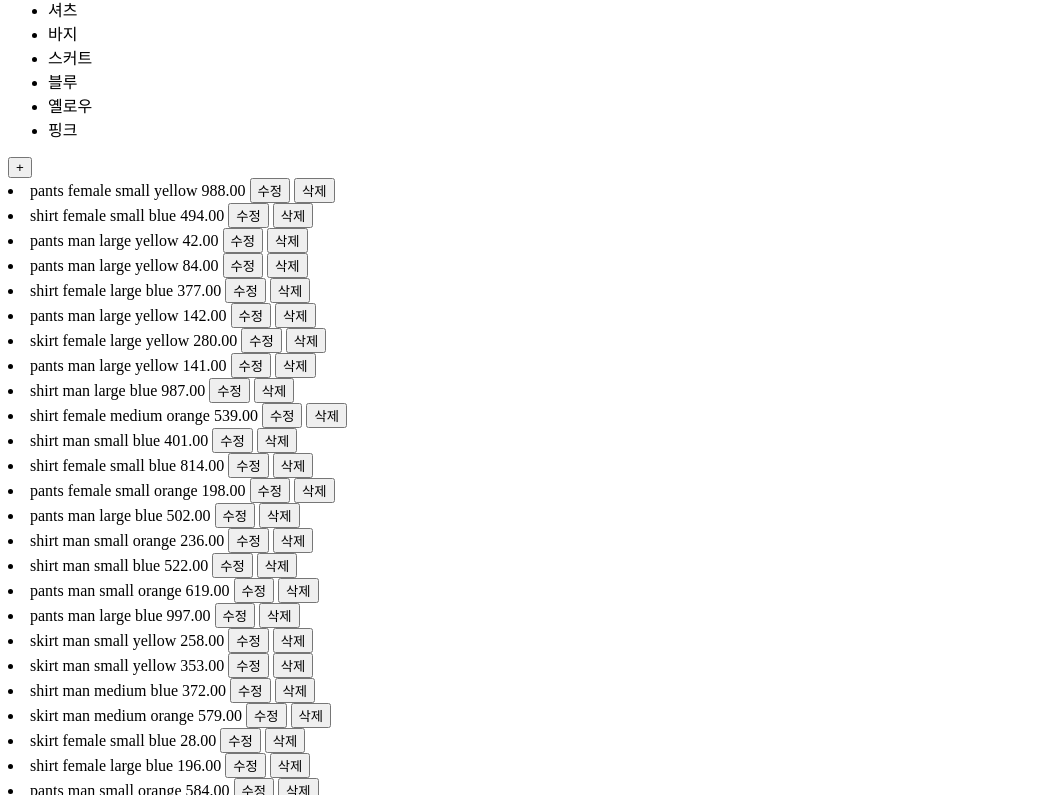
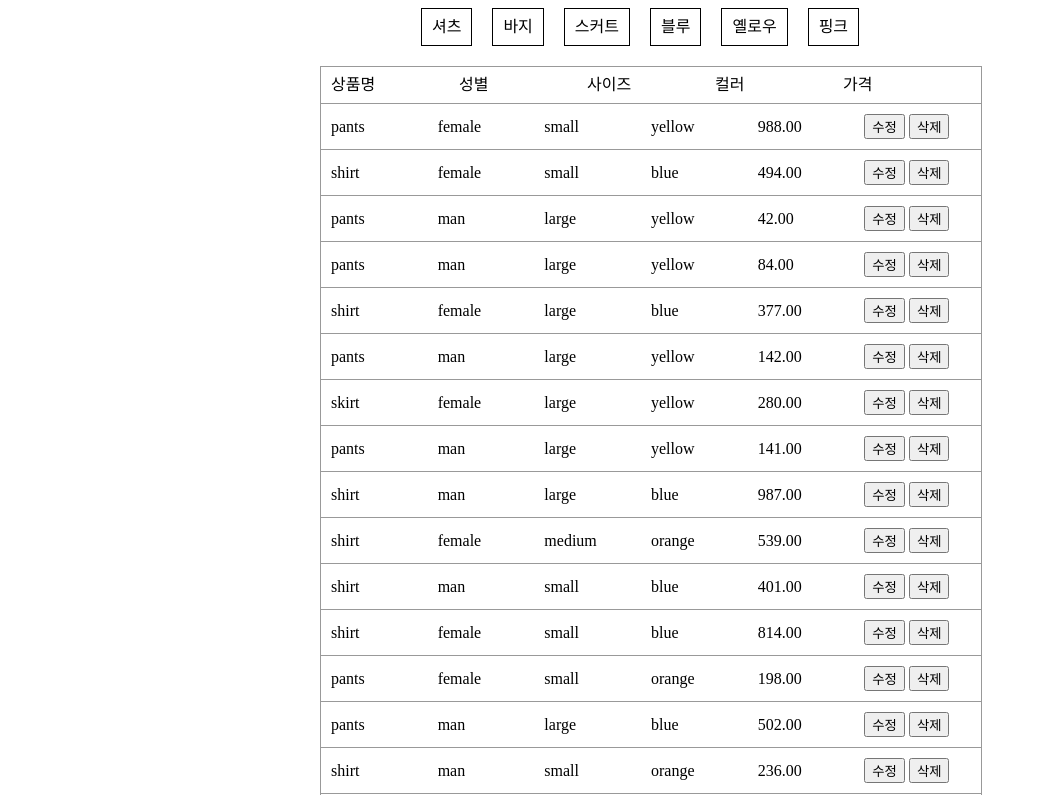
Before and after one commit to fe-javascript-study/mini-shop, a website built with Parcel: page index.html in a window 1280 px wide. Shown: the part 92-887 px from the top of the page, without its empty margins (0-1037 px from the left). Built offline with nearby package versions, Linux system fonts and the light colour scheme; data requests are answered from the project's data file.

Commit message:
add : 스타일 수정

```diff
--- a/index.html
+++ b/index.html
@@ -3,11 +3,12 @@
 <head>
     <meta charset="UTF-8" />
     <title>테스트</title>
+    <link href="./style.css" rel="stylesheet"/>
 </head>
 <body>
     <div class="shop--wrap">
         <div class="shop--header">
-            <h1>미니게임</h1>
+            <h1 class="shop--title">미니게임</h1>
             <ul>
                 <li>셔츠</li>
                 <li>바지</li>
@@ -18,7 +19,7 @@
             </ul>
             <button class="btn--add">+</button>
         </div>
-        <div class="shop--contents"></div>
+        <ul class="shop--contents"></ul>
     </div>
     <script src="index.js"></script>
 </body>
--- a/index.js
+++ b/index.js
@@ -1,13 +1,19 @@
 import { getShop } from "./api/index";
 
 
-const renderTotalList = () => {
+const renderTotalList =  () => {
     const contents = document.querySelector('.shop--contents');
 
-    let list = '';
+    let list = `<li>
+            <span>상품명</span>
+            <span>성별</span>
+            <span>사이즈</span>
+            <span>컬러</span>
+            <span>가격</span>
+        </li>`;
 
     getShop().then((data) => {
-        data.map((item, idx) => contents.innerHTML += `<li data-idx="${idx}">
+        data.map((item, idx) => list += `<li data-idx="${idx}">
             <span>${item.name}</span>
             <span>${item.gender}</span>
             <span>${item.size}</span>
@@ -18,6 +24,8 @@ const renderTotalList = () => {
                 <button>삭제</button>
             </span>
         </li>`)
+
+        contents.innerHTML = list;
     })
 }
 
--- a/package.json
+++ b/package.json
@@ -4,7 +4,7 @@
   "main": "index.html",
   "license": "MIT",
   "scripts": {
-    "start": "parcel -p 3000 watch ./index.html --open ",
+    "start": "parcel -p 8000 watch ./index.html --open ",
     "dev": "nodemon server.js",
     "db": "node fake-data-generator.js>db.json"
   },
--- /dev/null
+++ b/style.css
@@ -0,0 +1,109 @@
+html, body, div, span, applet, object, iframe,
+h1, h2, h3, h4, h5, h6, p, blockquote, pre,
+a, abbr, acronym, address, big, cite, code,
+del, dfn, em, img, ins, kbd, q, s, samp,
+small, strike, strong, sub, sup, tt, var,
+b, u, i, center,
+dl, dt, dd, ol, ul, li,
+fieldset, form, label, legend,
+table, caption, tbody, tfoot, thead, tr, th, td,
+article, aside, canvas, details, embed,
+figure, figcaption, footer, header, hgroup,
+menu, nav, output, ruby, section, summary,
+time, mark, audio, video {
+    margin: 0;
+    padding: 0;
+    border: 0;
+    font-size: 100%;
+    font: inherit;
+    vertical-align: baseline;
+}
+
+article, aside, details, figcaption, figure,
+footer, header, hgroup, menu, nav, section {
+    display: block;
+}
+body {
+    line-height: 1;
+}
+ol, ul {
+    list-style: none;
+}
+blockquote, q {
+    quotes: none;
+}
+blockquote:before, blockquote:after,
+q:before, q:after {
+    content: '';
+    content: none;
+}
+table {
+    border-collapse: collapse;
+    border-spacing: 0;
+}
+
+.shop--wrap{
+    display: flex;
+    flex-direction: column;
+    align-items: center;
+    margin: 50px 0;
+}
+
+.shop--header{
+    position: relative;
+    width: 50%;
+    text-align: center;
+}
+
+.shop--header .shop--title{
+    font-size:30px;
+}
+
+.shop--header ul{
+    display: flex;
+    justify-content: center;
+    padding: 20px 0;
+}
+
+.shop--header ul li{
+    padding:10px;
+    margin:0 10px;
+    border: 1px solid #000;
+    cursor: pointer;
+}
+
+.shop--header .btn--add{
+    position: absolute;
+    top:0;
+    right:0;
+}
+
+.shop--contents{
+    display: flex;
+    flex-direction: column;
+    align-items: flex-start;
+    width: 50%;
+}
+
+.shop--contents li{
+    display: flex;
+    width: 100%;
+    align-items: center;
+    justify-content: flex-start;
+    padding: 10px;
+    border: 1px solid #999;
+    border-bottom: 0;
+}
+
+.shop--contents li:last-child{
+    border-bottom: 1px solid #999;
+}
+
+.shop--contents li:hover{
+    background-color: #efefef;
+}
+
+.shop--contents li > span{
+    width: 25%;
+    max-width: 140px;
+}
```
